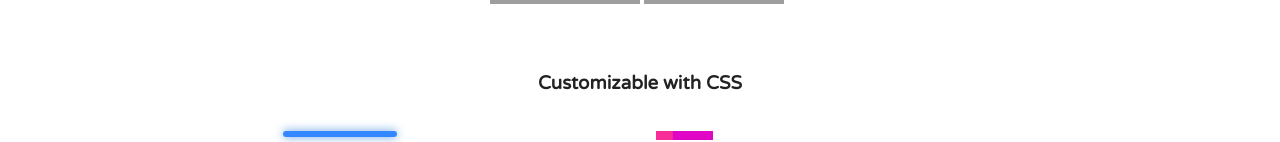
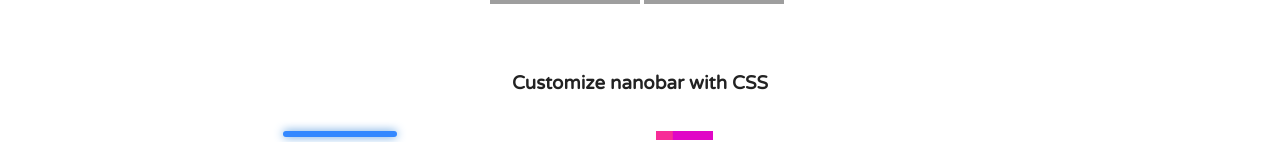
Before and after one commit to jacoborus/nanobar, a website: page index.html in a window 1280 px wide. Shown: the part 660-802 px from the top of the page. Drawn offline with Linux system fonts and the light colour scheme; grey boxes are pictures that could not be loaded.

Commit message:
fix grammar

```diff
--- a/index.html
+++ b/index.html
@@ -44,7 +44,7 @@
 			</div>
 			<br>
 
-      <h3>Customizable with CSS</h3>
+      <h3>Customize nanobar with CSS</h3>
       <section id="color">
         <button class="doc_go" onClick="colorbar.go(30)">bar.go(30)</button>
         <button class="doc_go" onClick="colorbar.go(60)">bar.go(60)</button>
```
